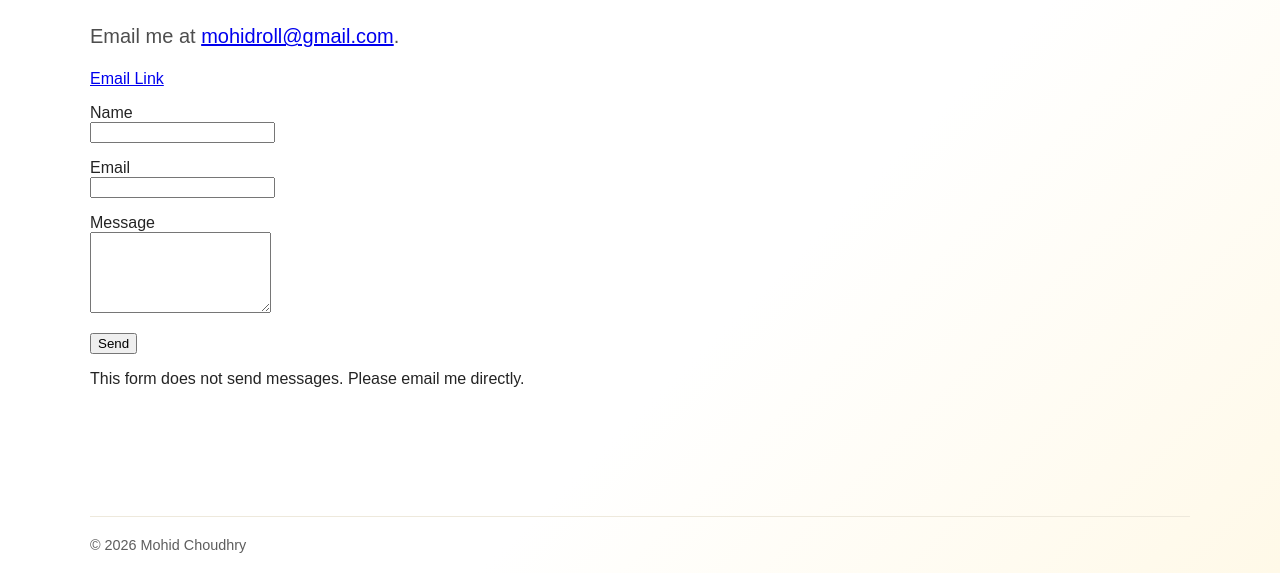
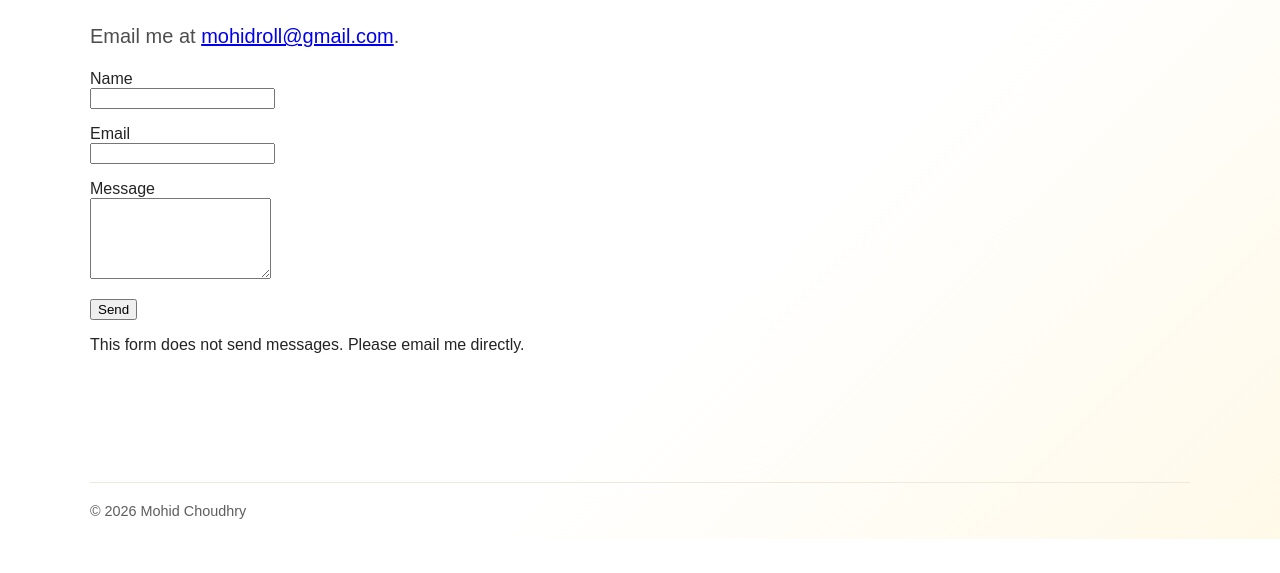
Before and after one commit to mohiid/Portfolio, a plain HTML site: page contact.html in a window 1280 px wide. Shown: the part 262-835 px from the top of the page. After the commit the page ends 801 px from the top, so only its background shows below. Drawn offline with Linux system fonts and the light colour scheme.

Commit message:
Remove duplicate email link

```diff
--- a/contact.html
+++ b/contact.html
@@ -25,7 +25,6 @@
     <article class="hero" aria-labelledby="contact-heading">
       <h1 id="contact-heading">Contact</h1>
       <p class="intro">Email me at <a href="mailto:mohidroll@gmail.com">mohidroll@gmail.com</a>.</p>
-      <p><a href="mailto:mohidroll@gmail.com">Email Link</a></p>
 
       <form>
         <p>
```
